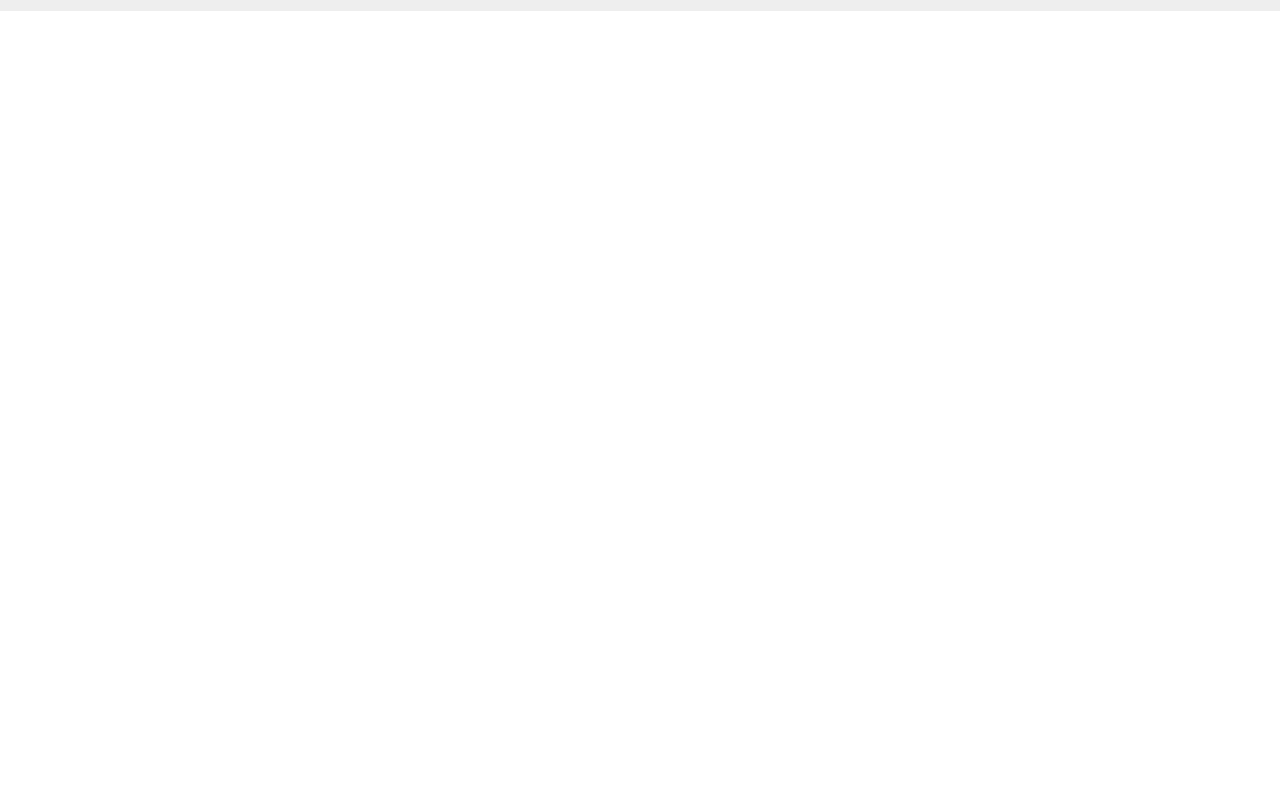
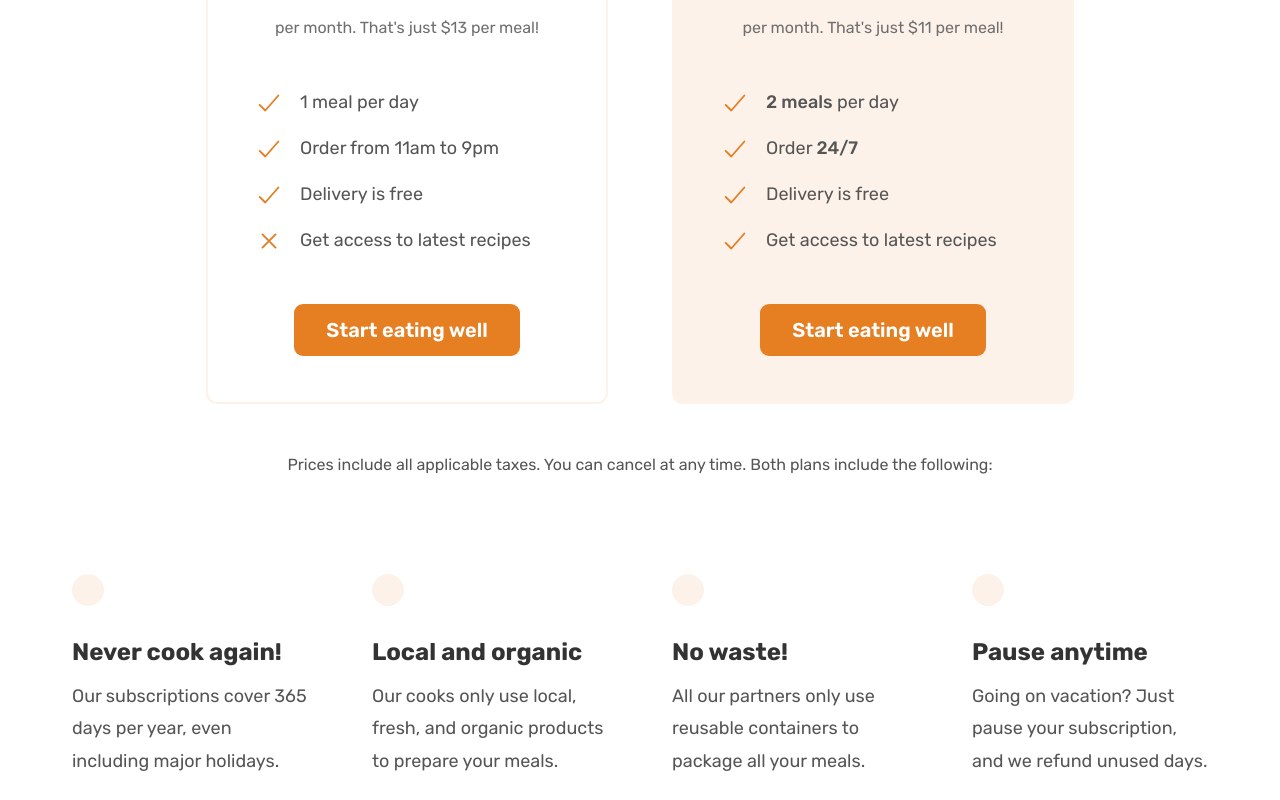
Before and after one commit to arunav999/React-JS, a React (Vite) app in the folder OMNI_FOOD-React_JS-Project/: page / in a window 1280 px wide. Shown: the part 5680-6480 px from the top of the page. Before the commit the page ends 5691 px from the top, so only its background shows below. Built offline with nearby package versions, Linux system fonts and the light colour scheme.

Commit message:
Pricing section completed(half)

```diff
--- a/OMNI_FOOD-React_JS-Project/src/Components/MainContent/Pricing.jsx
+++ b/OMNI_FOOD-React_JS-Project/src/Components/MainContent/Pricing.jsx
@@ -1,5 +1,288 @@
 import React from "react";
 
-const Pricing = () => {};
+const Pricing = () => {
+  return (
+    <section className="section-pricing" id="pricing">
+      <div className="container">
+        <span className="sub-heading">Pricing</span>
+        <h2 className="heading-secondary">
+          Eating well without breaking the bank
+        </h2>
+      </div>
+
+      <div className="container grid grid--2-cols margin-bottom-md">
+        <div className="pricing-plan pricing-plan--starter">
+          <header className="plan-header">
+            <p className="plan-name">Starter</p>
+            <p className="plan-price">
+              <span>$</span>399
+            </p>
+            <p className="plan-text">per month. That's just $13 per meal!</p>
+          </header>
+          <ul className="list">
+            <li className="list-item">
+              <svg
+                xmlns="http://www.w3.org/2000/svg"
+                className="list-icon"
+                viewBox="0 0 512 512"
+              >
+                <path
+                  fill="none"
+                  stroke="currentColor"
+                  stroke-linecap="round"
+                  stroke-linejoin="round"
+                  stroke-width="32"
+                  d="M416 128L192 384l-96-96"
+                />
+              </svg>
+              <span>1 meal per day</span>
+            </li>
+            <li className="list-item">
+              <svg
+                xmlns="http://www.w3.org/2000/svg"
+                className="list-icon"
+                viewBox="0 0 512 512"
+              >
+                <path
+                  fill="none"
+                  stroke="currentColor"
+                  stroke-linecap="round"
+                  stroke-linejoin="round"
+                  stroke-width="32"
+                  d="M416 128L192 384l-96-96"
+                />
+              </svg>
+              <span>Order from 11am to 9pm</span>
+            </li>
+            <li className="list-item">
+              <svg
+                xmlns="http://www.w3.org/2000/svg"
+                className="list-icon"
+                viewBox="0 0 512 512"
+              >
+                <path
+                  fill="none"
+                  stroke="currentColor"
+                  stroke-linecap="round"
+                  stroke-linejoin="round"
+                  stroke-width="32"
+                  d="M416 128L192 384l-96-96"
+                />
+              </svg>
+              <span>Delivery is free</span>
+            </li>
+            <li className="list-item">
+              <svg
+                xmlns="http://www.w3.org/2000/svg"
+                className="list-icon"
+                viewBox="0 0 512 512"
+              >
+                <path
+                  fill="none"
+                  stroke="currentColor"
+                  stroke-linecap="round"
+                  stroke-linejoin="round"
+                  stroke-width="32"
+                  d="M368 368L144 144M368 144L144 368"
+                />
+              </svg>
+              <span>Get access to latest recipes</span>
+            </li>
+          </ul>
+          <div className="plan-sign-up">
+            <a href="#" className="btn btn--full">
+              Start eating well
+            </a>
+          </div>
+        </div>
+
+        <div className="pricing-plan pricing-plan--complete">
+          <header className="plan-header">
+            <p className="plan-name">Complete</p>
+            <p className="plan-price">
+              <span>$</span>649
+            </p>
+            <p className="plan-text">per month. That's just $11 per meal!</p>
+          </header>
+          <ul className="list">
+            <li className="list-item">
+              <svg
+                xmlns="http://www.w3.org/2000/svg"
+                className="list-icon"
+                viewBox="0 0 512 512"
+              >
+                <path
+                  fill="none"
+                  stroke="currentColor"
+                  stroke-linecap="round"
+                  stroke-linejoin="round"
+                  stroke-width="32"
+                  d="M416 128L192 384l-96-96"
+                />
+              </svg>
+              <span>
+                <strong>2 meals</strong> per day
+              </span>
+            </li>
+            <li className="list-item">
+              <svg
+                xmlns="http://www.w3.org/2000/svg"
+                className="list-icon"
+                viewBox="0 0 512 512"
+              >
+                <path
+                  fill="none"
+                  stroke="currentColor"
+                  stroke-linecap="round"
+                  stroke-linejoin="round"
+                  stroke-width="32"
+                  d="M416 128L192 384l-96-96"
+                />
+              </svg>
+              <span>
+                Order <strong>24/7</strong>
+              </span>
+            </li>
+            <li className="list-item">
+              <svg
+                xmlns="http://www.w3.org/2000/svg"
+                className="list-icon"
+                viewBox="0 0 512 512"
+              >
+                <path
+                  fill="none"
+                  stroke="currentColor"
+                  stroke-linecap="round"
+                  stroke-linejoin="round"
+                  stroke-width="32"
+                  d="M416 128L192 384l-96-96"
+                />
+              </svg>
+              <span>Delivery is free</span>
+            </li>
+            <li className="list-item">
+              <svg
+                xmlns="http://www.w3.org/2000/svg"
+                className="list-icon"
+                viewBox="0 0 512 512"
+              >
+                <path
+                  fill="none"
+                  stroke="currentColor"
+                  stroke-linecap="round"
+                  stroke-linejoin="round"
+                  stroke-width="32"
+                  d="M416 128L192 384l-96-96"
+                />
+              </svg>
+              <span>Get access to latest recipes</span>
+            </li>
+          </ul>
+          <div className="plan-sign-up">
+            <a href="#" className="btn btn--full">
+              Start eating well
+            </a>
+          </div>
+        </div>
+      </div>
+
+      <div className="container grid">
+        <aside className="plan-details">
+          Prices include all applicable taxes. You can cancel at any time. Both
+          plans include the following:
+        </aside>
+      </div>
+
+      <div className="container grid grid--4-cols">
+        <div className="feature">
+          <svg
+            xmlns="http://www.w3.org/2000/svg"
+            className="feature-icon"
+            viewBox="0 0 512 512"
+          >
+            <path
+              d="M256 256s-48-96-126-96c-54.12 0-98 43-98 96s43.88 96 98 96c37.51 0 71-22.41 94-48M256 256s48 96 126 96c54.12 0 98-43 98-96s-43.88-96-98-96c-37.51 0-71 22.41-94 48"
+              fill="none"
+              stroke="currentColor"
+              stroke-linecap="round"
+              stroke-miterlimit="10"
+              stroke-width="32"
+            />
+          </svg>
+          <p className="feature-title">Never cook again!</p>
+          <p className="feature-text">
+            Our subscriptions cover 365 days per year, even including major
+            holidays.
+          </p>
+        </div>
+        <div className="feature">
+          <svg
+            xmlns="http://www.w3.org/2000/svg"
+            className="feature-icon"
+            viewBox="0 0 512 512"
+          >
+            <path
+              d="M352 128c-32.26-2.89-64 16-96 16s-63.75-19-96-16c-64 6-96 64-96 160 0 80 64 192 111.2 192s51.94-24 80.8-24 33.59 24 80.8 24S448 368 448 288c0-96-29-154-96-160z"
+              fill="none"
+              stroke="currentColor"
+              stroke-miterlimit="10"
+              stroke-width="32"
+            />
+            <path d="M323.92 83.14c-21 21-45.66 27-58.82 28.79a8 8 0 01-9.1-8.73 97.6 97.6 0 0128.61-59.33c22-22 46-26.9 58.72-27.85a8 8 0 018.67 8.92 98 98 0 01-28.08 58.2z" />
+            <ellipse cx="216" cy="304" rx="24" ry="48" />
+            <ellipse cx="296" cy="304" rx="24" ry="48" />
+          </svg>
+          <p className="feature-title">Local and organic</p>
+          <p className="feature-text">
+            Our cooks only use local, fresh, and organic products to prepare
+            your meals.
+          </p>
+        </div>
+        <div className="feature">
+          <svg
+            xmlns="http://www.w3.org/2000/svg"
+            className="feature-icon"
+            viewBox="0 0 512 512"
+          >
+            <path
+              d="M321.89 171.42C233 114 141 155.22 56 65.22c-19.8-21-8.3 235.5 98.1 332.7 77.79 71 197.9 63.08 238.4-5.92s18.28-163.17-70.61-220.58zM173 253c86 81 175 129 292 147"
+              fill="none"
+              stroke="currentColor"
+              stroke-linecap="round"
+              stroke-linejoin="round"
+              stroke-width="32"
+            />
+          </svg>
+          <p className="feature-title">No waste!</p>
+          <p className="feature-text">
+            All our partners only use reusable containers to package all your
+            meals.
+          </p>
+        </div>
+        <div className="feature">
+          <svg
+            xmlns="http://www.w3.org/2000/svg"
+            className="feature-icon"
+            viewBox="0 0 512 512"
+          >
+            <path
+              fill="none"
+              stroke="currentColor"
+              stroke-linecap="round"
+              stroke-linejoin="round"
+              stroke-width="32"
+              d="M176 96h16v320h-16zM320 96h16v320h-16z"
+            />
+          </svg>
+          <p className="feature-title">Pause anytime</p>
+          <p className="feature-text">
+            Going on vacation? Just pause your subscription, and we refund
+            unused days.
+          </p>
+        </div>
+      </div>
+    </section>
+  );
+};
 
 export default Pricing;
```
